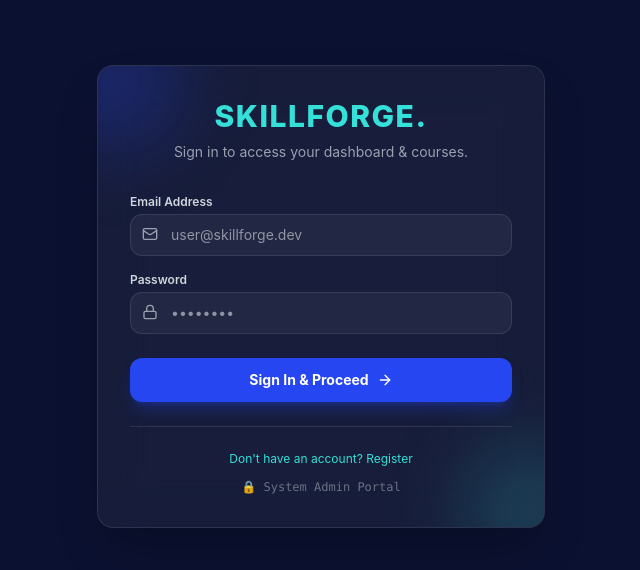
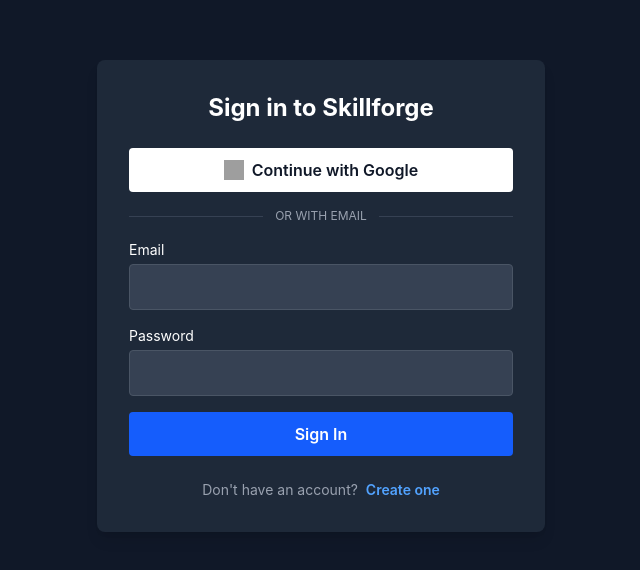
Before and after one commit to PrinceWycliff/skillforge-frontend, a React (Vite) app: page /login in a window 1280 px wide. Shown: the part 104-674 px from the top of the page, without its empty margins (319-959 px from the left). Built offline with nearby package versions, Linux system fonts and the light colour scheme; grey boxes are pictures that could not be loaded; the HTML template or start-up script is replaced by a standard one.

Commit message:
Add Firebase Google & Email Auth flow

```diff
--- a/src/pages/Login.jsx
+++ b/src/pages/Login.jsx
@@ -1,173 +1,126 @@
 import React, { useState } from 'react';
-import { useNavigate, useLocation, Link } from 'react-router-dom';
-import { Lock, Mail, User, ArrowRight } from 'lucide-react';
+import { loginWithGoogle, loginWithEmail, registerWithEmail } from '../config/firebase';
 
 export default function Login() {
-  const [isRegister, setIsRegister] = useState(false);
-  const [formData, setFormData] = useState({ fullName: '', email: '', password: '' });
+  const [email, setEmail] = useState('');
+  const [password, setPassword] = useState('');
+  const [isRegistering, setIsRegistering] = useState(false);
   const [error, setError] = useState('');
+  const [message, setMessage] = useState('');
 
-  const navigate = useNavigate();
-  const location = useLocation();
+  // 1. Backend Sync Helper
+  const syncWithBackend = async (idToken) => {
+    const res = await fetch(`${import.meta.env.VITE_API_BASE_URL}/api/auth/sync-user`, {
+      method: 'POST',
+      headers: { 'Content-Type': 'application/json' },
+      body: JSON.stringify({ idToken }),
+    });
 
-  const from = location.state?.from || '/dashboard';
+    const data = await res.json();
+    if (!res.ok) throw new Error(data.error || 'Backend synchronization failed');
 
-  const handleSubmit = (e) => {
+    // Store verified backend user session
+    localStorage.setItem('user', JSON.stringify(data.user));
+    window.location.href = '/dashboard';
+  };
+
+  // 2. Google Sign-In Handler
+  const handleGoogleLogin = async () => {
+    try {
+      setError('');
+      const { token } = await loginWithGoogle();
+      await syncWithBackend(token);
+    } catch (err) {
+      setError(err.message);
+    }
+  };
+
+  // 3. Email & Password Form Handler
+  const handleSubmit = async (e) => {
     e.preventDefault();
     setError('');
+    setMessage('');
 
-    const endpoint = isRegister ? '/api/auth/register' : '/api/auth/login';
-
-    fetch(`http://localhost:5000${endpoint}`, {
-      method: 'POST',
-      headers: { 'Content-Type': 'application/json' },
-      body: JSON.stringify(formData)
-    })
-      .then(res => res.json())
-      .then(data => {
-        if (data.success) {
-          localStorage.setItem('sf_token', data.token);
-          localStorage.setItem('sf_user', JSON.stringify(data.user));
-
-          // Role-based smart navigation
-          if (data.user.role === 'admin') {
-            navigate('/admin/dashboard', { replace: true });
-          } else if (data.user.role === 'instructor') {
-            navigate('/instructor/studio', { replace: true });
+    try {
+      if (isRegistering) {
+        await registerWithEmail(email, password);
+        setMessage('Verification email sent! Please check your inbox before logging in.');
+        setIsRegistering(false);
       } else {
-            navigate(from, { replace: true });
+        const { token } = await loginWithEmail(email, password);
+        await syncWithBackend(token);
       }
-        } else {
-          setError(data.message || 'Authentication failed');
+    } catch (err) {
+      setError(err.message);
     }
-      })
-      .catch(() => {
-        // Fallback for local testing
-        const role = formData.email.includes('admin')
-          ? 'admin'
-          : formData.email.includes('instructor')
-          ? 'instructor'
-          : 'student';
-
-        const demoUser = {
-          id: 101,
-          fullName: formData.fullName || 'Demo User',
-          email: formData.email,
-          role: role
-        };
-
-        localStorage.setItem('sf_token', 'demo_token_skillforge');
-        localStorage.setItem('sf_user', JSON.stringify(demoUser));
-
-        if (demoUser.role === 'admin') {
-          navigate('/admin/dashboard', { replace: true });
-        } else if (demoUser.role === 'instructor') {
-          navigate('/instructor/studio', { replace: true });
-        } else {
-          navigate(from, { replace: true });
-        }
-      });
   };
 
   return (
-    <div className="min-h-screen bg-[#0B1130] text-white flex items-center justify-center p-6">
-      <div className="w-full max-w-md bg-white/5 border border-white/10 rounded-2xl p-8 backdrop-blur-xl shadow-2xl relative overflow-hidden">
+    <div className="min-h-screen flex items-center justify-center bg-gray-900 text-white p-4">
+      <div className="max-w-md w-full bg-gray-800 rounded-lg p-8 shadow-lg">
+        <h2 className="text-2xl font-bold mb-6 text-center">
+          {isRegistering ? 'Create Skillforge Account' : 'Sign in to Skillforge'}
+        </h2>
 
-        {/* Glow Accent */}
-        <div className="absolute -top-12 -left-12 w-32 h-32 bg-[#2546F0]/30 rounded-full blur-2xl pointer-events-none" />
-        <div className="absolute -bottom-12 -right-12 w-32 h-32 bg-[#34E0D8]/20 rounded-full blur-2xl pointer-events-none" />
+        {error && <div className="mb-4 text-sm bg-red-500/20 text-red-400 p-3 rounded">{error}</div>}
+        {message && <div className="mb-4 text-sm bg-green-500/20 text-green-400 p-3 rounded">{message}</div>}
 
-        <div className="text-center mb-8 relative z-10">
-          <Link to="/" className="inline-block text-3xl font-extrabold text-[#34E0D8] tracking-wider mb-2 hover:opacity-90 transition-opacity">
-            SKILLFORGE.
-          </Link>
-          <p className="text-gray-400 text-sm">
-            {location.state?.from
-              ? 'Please sign in to enroll and start learning.'
-              : isRegister
-                ? 'Create your account to start forging skills.'
-                : 'Sign in to access your dashboard & courses.'}
-          </p>
+        {/* Google Login Button */}
+        <button
+          onClick={handleGoogleLogin}
+          className="w-full flex items-center justify-center gap-2 bg-white text-gray-900 py-2.5 rounded font-semibold hover:bg-gray-100 transition mb-4"
+        >
+          <img src="https://www.gstatic.com/firebasejs/ui/2.0.0/images/auth/google.svg" className="w-5 h-5" alt="Google" />
+          Continue with Google
+        </button>
+
+        <div className="flex items-center my-4">
+          <div className="flex-1 border-t border-gray-700"></div>
+          <span className="px-3 text-xs text-gray-400 uppercase">Or with email</span>
+          <div className="flex-1 border-t border-gray-700"></div>
         </div>
 
-        {error && (
-          <div className="bg-red-500/10 border border-red-500/30 text-red-400 text-xs p-3 rounded-xl mb-6 relative z-10">
-            {error}
-          </div>
-        )}
-
-        <form onSubmit={handleSubmit} className="space-y-4 relative z-10">
-          {isRegister && (
+        {/* Form Login / Register */}
+        <form onSubmit={handleSubmit} className="space-y-4">
           <div>
-              <label className="block text-xs font-semibold text-gray-300 mb-1">Full Name</label>
-              <div className="relative">
-                <User className="w-4 h-4 text-gray-400 absolute left-3 top-3" />
-                <input
-                  type="text"
-                  required
-                  placeholder="John Doe"
-                  value={formData.fullName}
-                  onChange={e => setFormData({ ...formData, fullName: e.target.value })}
-                  className="w-full bg-white/5 border border-white/10 rounded-xl pl-10 pr-4 py-2.5 text-sm focus:outline-none focus:border-[#34E0D8] transition-colors"
-                />
-              </div>
-            </div>
-          )}
-
-          <div>
-            <label className="block text-xs font-semibold text-gray-300 mb-1">Email Address</label>
-            <div className="relative">
-              <Mail className="w-4 h-4 text-gray-400 absolute left-3 top-3" />
+            <label className="block text-sm mb-1">Email</label>
             <input
               type="email"
               required
-                placeholder="user@skillforge.dev"
-                value={formData.email}
-                onChange={e => setFormData({ ...formData, email: e.target.value })}
-                className="w-full bg-white/5 border border-white/10 rounded-xl pl-10 pr-4 py-2.5 text-sm focus:outline-none focus:border-[#34E0D8] transition-colors"
+              className="w-full bg-gray-700 rounded p-2.5 border border-gray-600 focus:outline-none focus:border-blue-500"
+              value={email}
+              onChange={(e) => setEmail(e.target.value)}
             />
-            </div>
           </div>
 
           <div>
-            <label className="block text-xs font-semibold text-gray-300 mb-1">Password</label>
-            <div className="relative">
-              <Lock className="w-4 h-4 text-gray-400 absolute left-3 top-3" />
+            <label className="block text-sm mb-1">Password</label>
             <input
               type="password"
               required
-                placeholder="••••••••"
-                value={formData.password}
-                onChange={e => setFormData({ ...formData, password: e.target.value })}
-                className="w-full bg-white/5 border border-white/10 rounded-xl pl-10 pr-4 py-2.5 text-sm focus:outline-none focus:border-[#34E0D8] transition-colors"
+              className="w-full bg-gray-700 rounded p-2.5 border border-gray-600 focus:outline-none focus:border-blue-500"
+              value={password}
+              onChange={(e) => setPassword(e.target.value)}
             />
-            </div>
           </div>
 
           <button
             type="submit"
-            className="w-full py-3 rounded-xl bg-[#2546F0] hover:bg-[#2546F0]/90 font-bold text-white text-sm flex items-center justify-center gap-2 transition-all shadow-lg shadow-[#2546F0]/30 mt-6"
+            className="w-full bg-blue-600 py-2.5 rounded font-semibold hover:bg-blue-500 transition"
           >
-            {isRegister ? 'Create Account & Enroll' : 'Sign In & Proceed'} <ArrowRight className="w-4 h-4" />
+            {isRegistering ? 'Register Account' : 'Sign In'}
           </button>
         </form>
 
-        <div className="text-center mt-6 border-t border-white/10 pt-6 relative z-10 flex flex-col gap-3">
+        <p className="mt-6 text-center text-sm text-gray-400">
+          {isRegistering ? 'Already have an account?' : "Don't have an account?"}{' '}
           <button
-            onClick={() => setIsRegister(!isRegister)}
-            className="text-xs text-[#34E0D8] hover:underline"
+            onClick={() => setIsRegistering(!isRegistering)}
+            className="text-blue-400 hover:underline font-semibold ml-1"
           >
-            {isRegister ? 'Already have an account? Sign in' : "Don't have an account? Register"}
+            {isRegistering ? 'Sign In' : 'Create one'}
           </button>
-
-          <Link
-            to="/admin/login"
-            className="text-xs text-gray-500 hover:text-gray-300 font-mono transition-colors"
-          >
-            🔒 System Admin Portal
-          </Link>
-        </div>
-
+        </p>
       </div>
     </div>
   );
```
Lines whose indentation alone changed are shown as unchanged.
